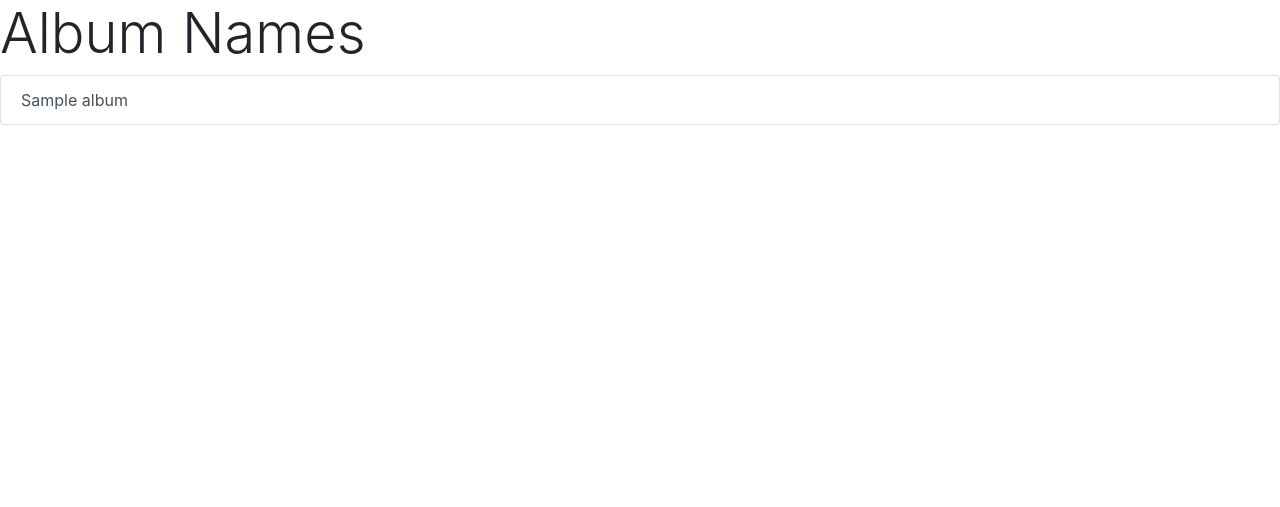
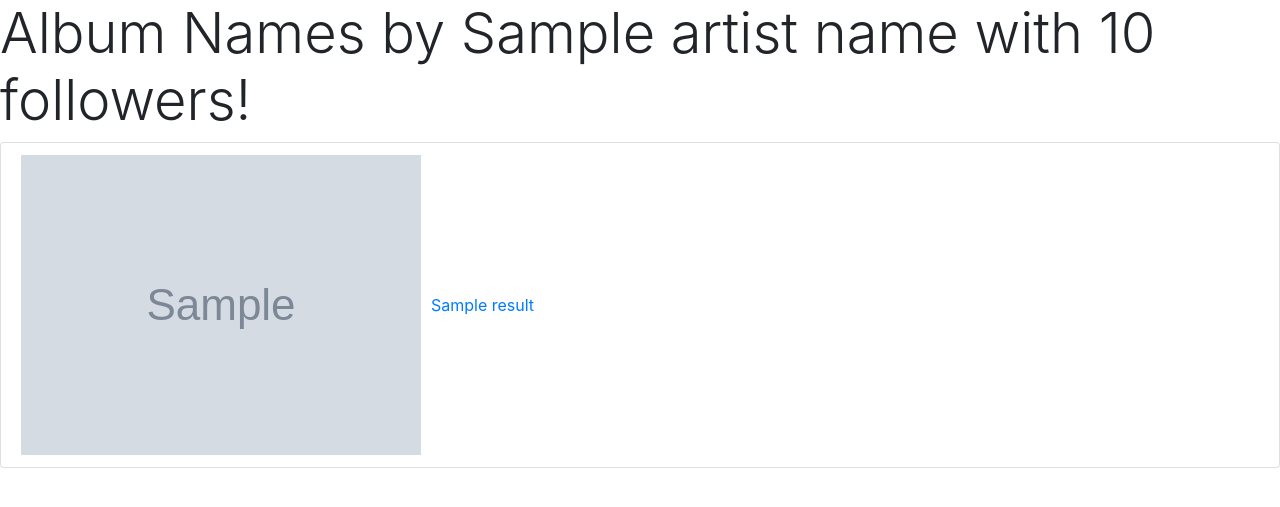
Before and after one commit to GusQTC/Spot-your-fy, a Flask app: template templates/albums.html in a window 1280 px wide. Shown: the top 507 px of the page. Run offline with Flask 3, Linux system fonts and the light colour scheme; the template is opened without the code that fills it: most values are stand-ins (such as "Sample title", 1, 10 or a date in 2020); grey boxes marked "Sample" are stand-in pictures; parts of the project's set-up code (start-up, migrations or seed data) failed here and were passed over.

Commit message:
Added links

```diff
--- a/main.py
+++ b/main.py
@@ -36,26 +36,16 @@ def index():
 @app.route('/', methods=['GET', 'POST'])
 def buttons():
 
-
-    if request.form.get('get_followers') == 'Check Followers!':
-
-        schema = Schema(And(str, len))
-        artist = schema.validate(request.form['artist'])
-        artist = bleach.clean(artist)
-        results_artists = sp.search(q='artist:' + artist, type='artist')
-        items = results_artists['artists']['items']
-        if len(items) > 0:
-            artist = items[0]
-            followers = artist['followers']['total']
-        return render_template('followers.html', followers=followers, artist_name = artist)
-
     if request.form.get('get_recs') == 'Get Recommendations':
         schema = Schema(And(str, len))
-        track_ex = schema.validate(request.form['track_ex'])
-        track_ex = bleach.clean(track_ex)
 
-        artist_ex = schema.validate(request.form['art_ex'])
-        artist_ex = bleach.clean(artist_ex)
+        track_ex = request.form['track_ex']
+        if track_ex and len(track_ex) > 0:
+            track_ex = schema.validate(bleach.clean(track_ex))
+
+        artist_ex = request.form['art_ex']
+        if artist_ex and len(artist_ex) > 0:
+            artist_ex = schema.validate(bleach.clean(artist_ex))
 
 
         results_artists = sp.search(q='artist:' + artist_ex, type='artist')
@@ -71,11 +61,15 @@ def buttons():
             uri_track = track['external_urls']['spotify']
 
         result = sp.recommendations(seed_artists=[uri_artist], seed_tracks=[uri_track], limit=10)
-        recomendations = result['tracks']
-        song_names = []
-        for track in recomendations:
-            song_names.append(track['name'])
-        return render_template('recs.html', result = song_names)
+        recommendations = result['tracks']
+
+        song_links = []
+        for track in recommendations:
+            song_name = track['name']
+            song_art = track['album']['images'][0]['url']
+            song_link = track['external_urls']['spotify']
+            song_links.append((song_name, song_link))
+        return render_template('recs.html', result=song_links)
 
 
     if request.form.get('get_albums') == 'Check Albums!':
@@ -86,6 +80,8 @@ def buttons():
         items = results_artists['artists']['items']
         if len(items) > 0:
             artist = items[0]
+            followers = artist['followers']['total']
+            artist_name = artist['name']
             uri = artist['external_urls']['spotify']
 
         results = sp.artist_albums(uri, album_type='album')
@@ -96,8 +92,12 @@ def buttons():
 
         album_names = []
         for album in albums:
-            album_names.append(album['name'])
-        return render_template('albums.html', album_names=album_names, artist_name = artist)
+            album_name = album['name']
+            album_image_url = album['images'][0]['url']
+            album_link = album['external_urls']['spotify']
+
+            album_names.append((album_name, album_link, album_image_url))
+        return render_template('albums.html', result = album_names, followers = followers, artist_name = artist_name)
 
 if __name__ == '__main__':
     app.run()
--- a/templates/albums.html
+++ b/templates/albums.html
@@ -3,16 +3,24 @@
 <head>
     <title>Album Names by {{ artist_name }}</title>
     <link rel="stylesheet" href="https://cdn.jsdelivr.net/npm/bootstrap@4.0.0/dist/css/bootstrap.min.css">
-    <script src="https://cdn.jsdelivr.net/npm/bootstrap@4.0.0/dist/js/bootstrap.min.js"></script>
     <style>
-        /* Your existing custom styles */
+        .album-container {
+            display: flex;
+            align-items: center;
+        }
+        .album-image {
+            margin-right: 10px;
+        }
     </style>
 </head>
 <body>
-    <h1 class="display-4">Album Names</h1>
+    <h1 class="display-4">Album Names by {{ artist_name }} with {{ followers }} followers!</h1>
     <div class="list-group">
-    {% for album in album_names %}
-        <a href="#" class="list-group-item list-group-item-action">{{ album }}</a>
+    {% for album_name, album_link, album_image_url in result %}
+        <div class="list-group-item list-group-item-action album-container">
+            <a href="{{ album_link }}"><img src="{{ album_image_url }}" class="album-image"></a>
+            <a href="{{ album_link }}">{{ album_name }}</a>
+        </div>
     {% endfor %}
     </div>
 </body>
--- a/templates/index.html
+++ b/templates/index.html
@@ -13,9 +13,6 @@
       <div class="form-group">
         <input type="submit" class="btn btn-primary" name="get_albums" value="Check Albums!">
       </div>
-      <div class="form-group">
-        <input type="submit" class="btn btn-primary" name="get_followers" value="Check Followers!">
-      </div>
     </form>
     <h2>Get Recommendations</h2>
     <form method="POST">
```
Also changed, not shown: templates/recs.html (+13 -5 lines).
